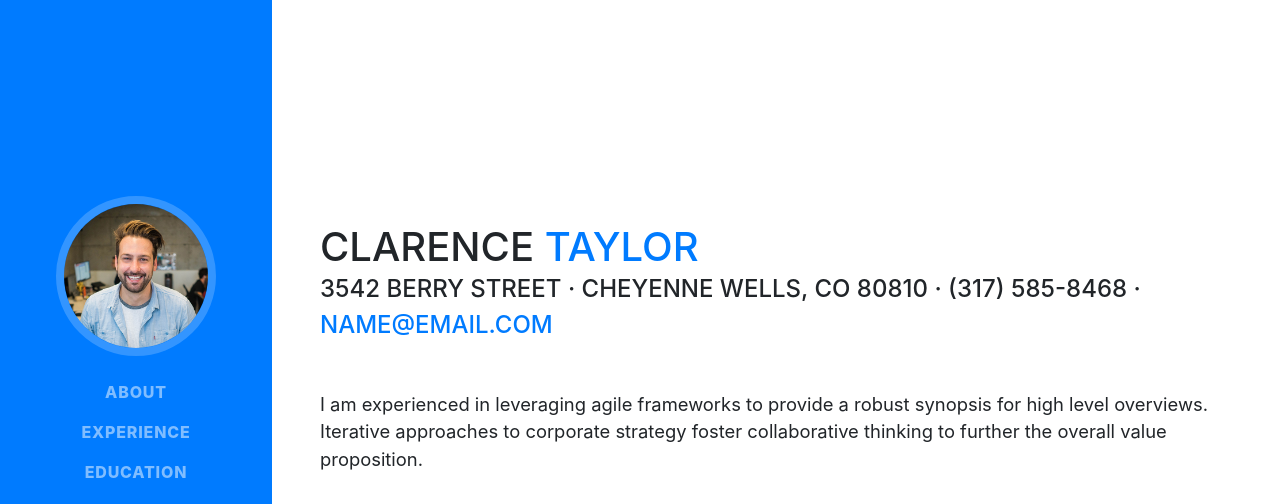
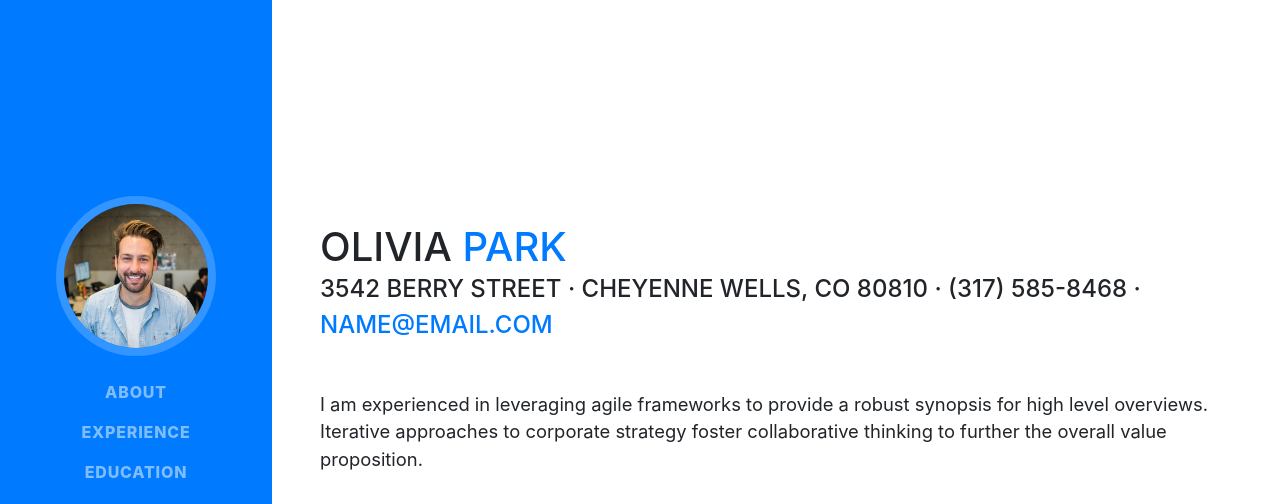
Before and after one commit to oliviaspark0825/bbaangsoo, a website with bundled scripts: page index.html in a window 1280 px wide. Shown: the top 504 px of the page. Built offline with nearby package versions, Linux system fonts and the light colour scheme; a web font is replaced by a local one.

Commit message:
third commit

```diff
--- a/index.html
+++ b/index.html
@@ -63,8 +63,8 @@
 
       <section class="resume-section p-3 p-lg-5 d-flex d-column" id="about">
         <div class="my-auto">
-          <h1 class="mb-0">Clarence
-            <span class="text-primary">Taylor</span>
+          <h1 class="mb-0">Olivia
+            <span class="text-primary">Park</span>
           </h1>
           <div class="subheading mb-5">3542 Berry Street · Cheyenne Wells, CO 80810 · (317) 585-8468 ·
             <a href="mailto:name@email.com">name@email.com</a>
```
